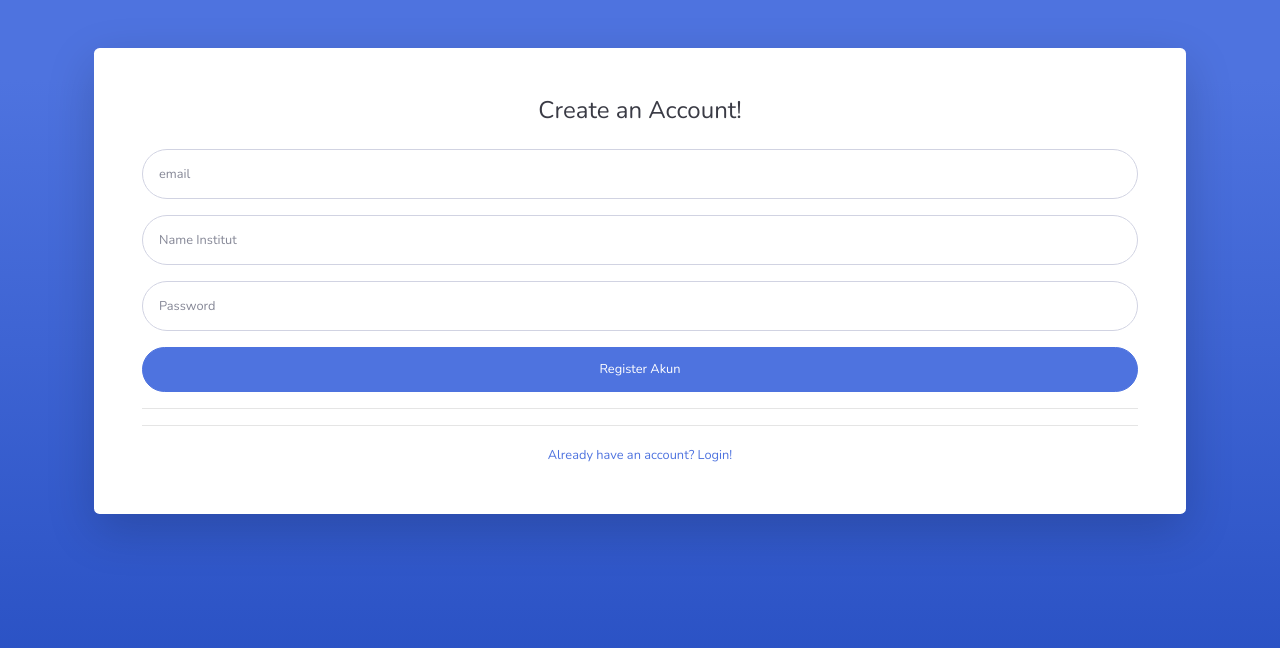
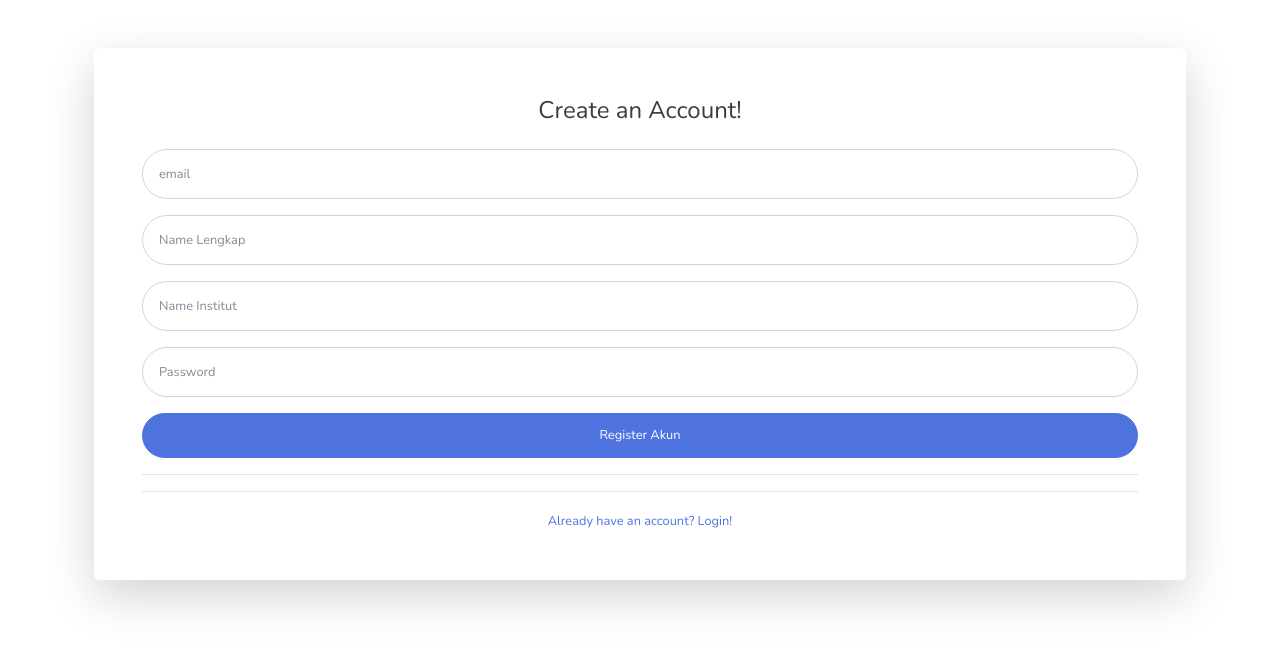
Before and after one commit to sisi20/SIMANTAN, a CodeIgniter app: page /plus/index.php/login/registration in a window 1280 px wide. Shown: the top 648 px of the page. Run offline with CodeIgniter, Linux system fonts and the light colour scheme.

Commit message:
Update regis.php

```diff
--- a/application/views/auth/regis.php
+++ b/application/views/auth/regis.php
@@ -1,4 +1,4 @@
-<body class="bg-gradient-primary">
+<body >
 
     <div class="container">
 
@@ -15,7 +15,10 @@
                             <input type="email" class="form-control form-control-user" id="exampleInputEmail" name="email" placeholder="email">
                         </div>
                         <div class="form-group">
-                            <input type="text" class="form-control form-control-user" id="exampleInputEmail" name="nama" placeholder="Name Institut">
+                            <input type="text" class="form-control form-control-user" id="exampleInputEmail" name="nama" placeholder="Name Lengkap">
+                        </div>
+                        <div class="form-group">
+                            <input type="text" class="form-control form-control-user" id="exampleInputEmail" name="institut" placeholder="Name Institut">
                         </div>
                         <div class="form-group">
                             <input type="password" class="form-control form-control-user" id="exampleInputEmail" name="password" placeholder="Password">
```
